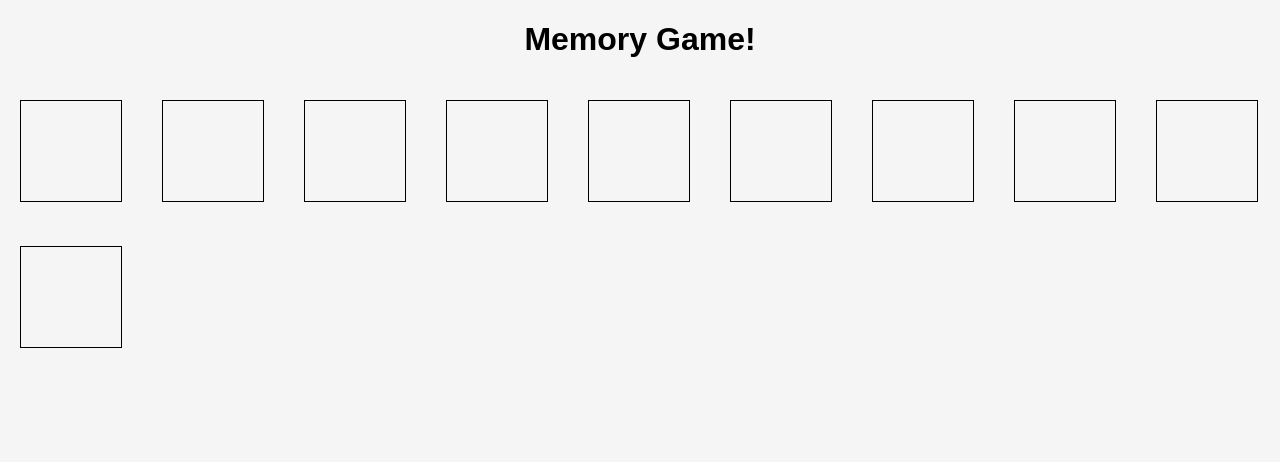
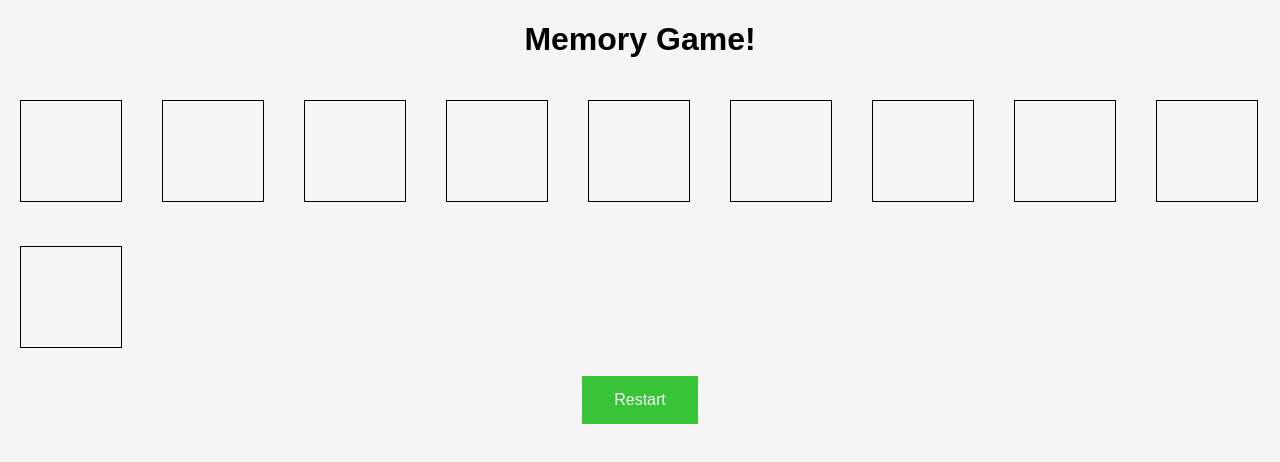
Before and after one commit to n8snyder/memory-game, a plain HTML site: page index.html in a window 1280 px wide. Both pictures are taken after a click on the button "Start game!". Drawn offline with Linux system fonts and the light colour scheme.

Commit message:
Add reset button
The reset button removes all the html elements on the game board then
recreates then in the same manner as clicking the start button.

```diff
--- a/memory-game.css
+++ b/memory-game.css
@@ -15,18 +15,18 @@ button {
   color: white;
   background-color: rgb(55, 196, 55);
   font-size: 16px;
-  display: inline-block;
+  display: block;
   margin: 4px 2px;
   padding: 15px 32px;
   cursor: pointer;
+  margin-left: auto;
+  margin-right: auto;
 }
 
 #startButton {
   display: block;
   font-size: 26px;
   padding: 24px 52px;
-  margin-left: auto;
-  margin-right: auto;
   margin-top: 20%;
 }
 
--- a/memory-game.js
+++ b/memory-game.js
@@ -18,21 +18,49 @@ function initializeGame() {
   createStartButton();
 }
 
+function startGame() {
+  colors = shuffle(COLORS);
+  createCards(colors);
+  createResetButton();
+}
+
+function resetGame() {
+  const gameBoard = document.getElementById("game");
+  while (gameBoard.firstChild) {
+    gameBoard.removeChild(gameBoard.firstChild);
+  }
+  colors = []
+  guesses = [];
+  matches = [];
+  startGame();
+}
+
+function removeThing(ele) {
+  ele.remove();
+}
+
 function createStartButton() {
   const gameBoard = document.getElementById("game");
   const button = document.createElement("button");
   button.id = "startButton";
   button.textContent = "Start game!";
+  button.addEventListener("click", removeElement);
   button.addEventListener("click", startGame);
   gameBoard.append(button);
 }
 
-function startGame(event) {
-  event.target.remove();
-  colors = shuffle(COLORS);
-  createCards(colors);
+function createResetButton() {
+  const gameBoard = document.getElementById("game");
+  const button = document.createElement("button");
+  button.id = "resetButton";
+  button.textContent = "Restart";
+  button.addEventListener("click", resetGame);
+  gameBoard.append(button);
 }
 
+function removeElement(event) {
+  event.target.remove();
+}
 
 /** Shuffle array items in-place and return shuffled array. */
 
```
